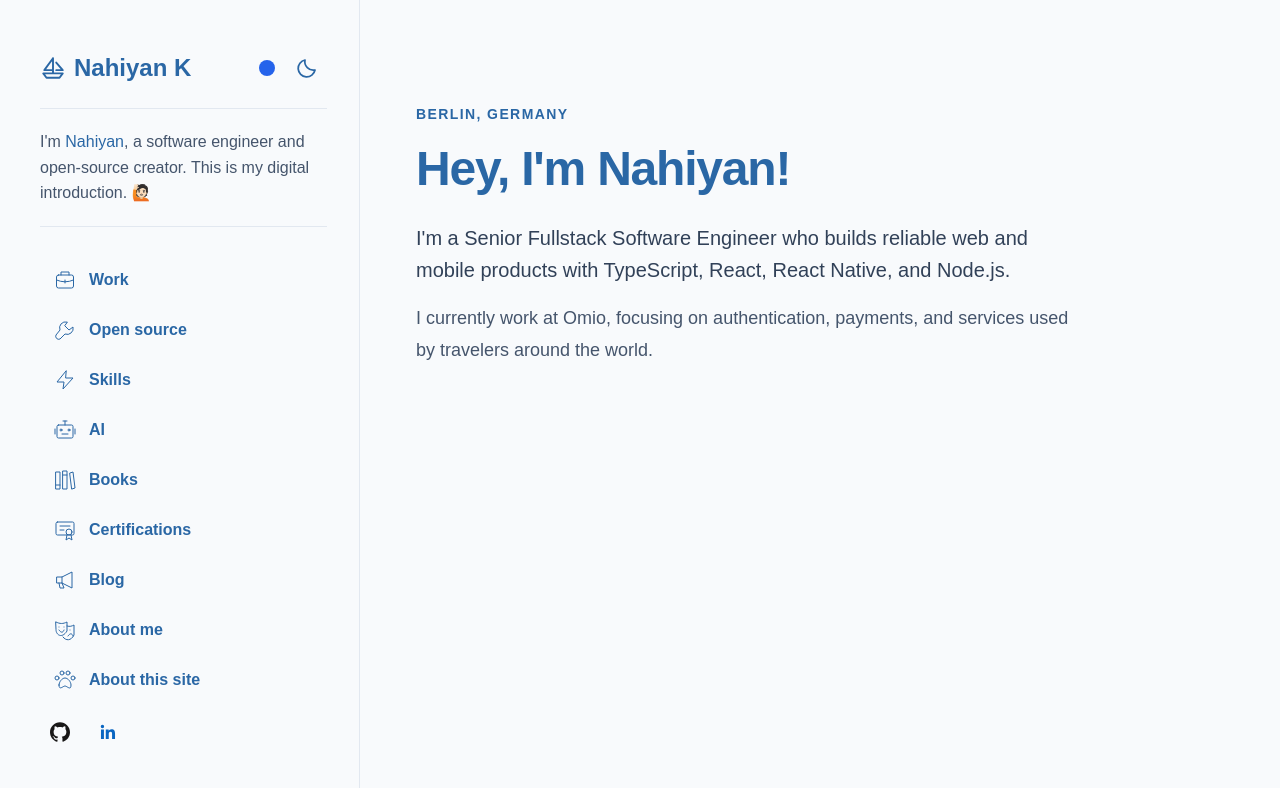
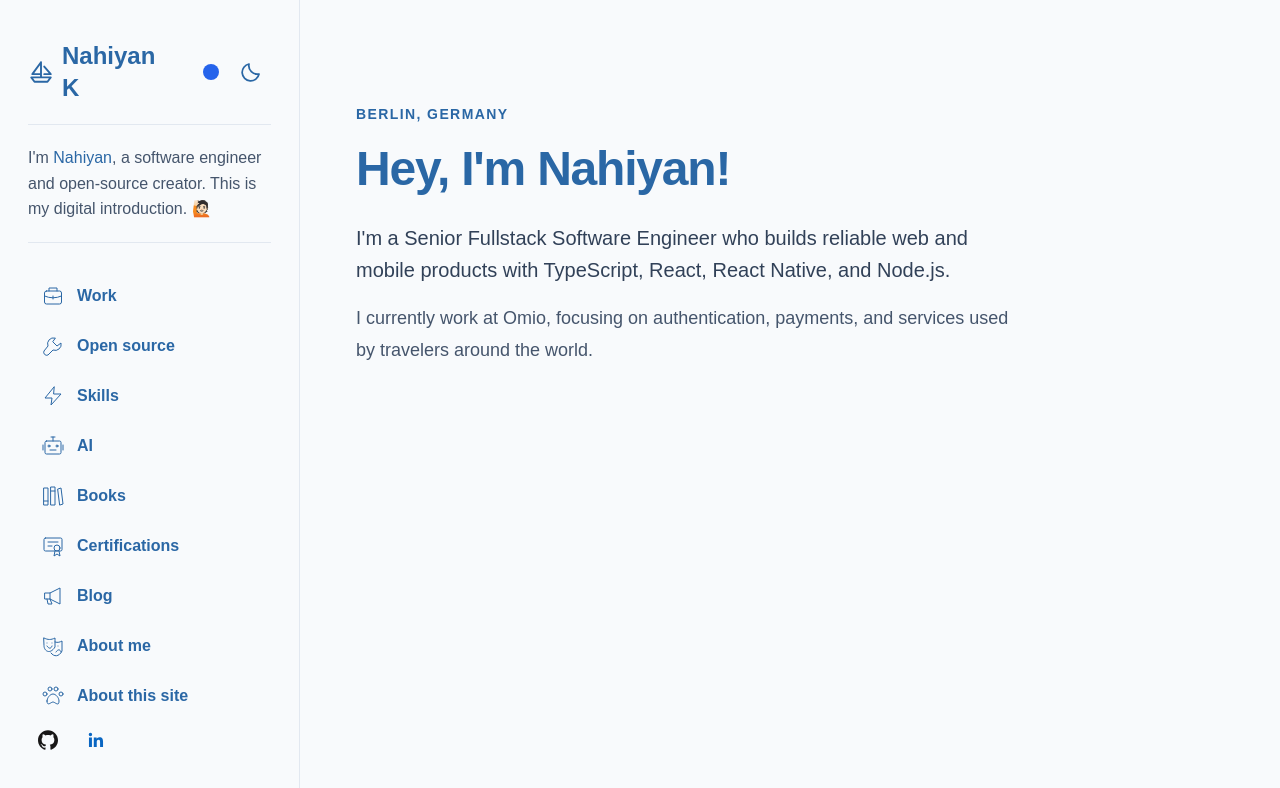
Before and after one commit to ayonious/oyon-portfolio, a Next.js app: page / in a window 1280 px wide. Shown: the top 788 px of the page. Built offline with nearby package versions, Linux system fonts and the light colour scheme.

Commit message:
style: center layout with document scrolling

```diff
--- a/app/layout.tsx
+++ b/app/layout.tsx
@@ -10,9 +10,9 @@ export default function RootLayout({ children }: { children: ReactNode }) {
   return (
     <html lang="en">
       <body>
-        <div className="lg:grid lg:h-screen lg:grid-cols-[360px_minmax(0,1fr)] lg:overflow-hidden">
+        <div className="lg:mx-auto lg:grid lg:max-w-[1360px] lg:grid-cols-[300px_minmax(0,1fr)]">
           <ProfileSidebar />
-          <main className="px-6 py-6 sm:px-8 lg:h-screen lg:overflow-y-auto lg:px-10 lg:py-10 xl:px-14">
+          <main className="px-6 py-6 sm:px-8 lg:px-10 lg:py-10 xl:px-14">
             {children}
           </main>
         </div>
--- a/components/ProfileSidebar.tsx
+++ b/components/ProfileSidebar.tsx
@@ -38,7 +38,7 @@ export default function ProfileSidebar() {
   const pathname = usePathname();
 
   return (
-    <aside className="border-b border-slate-200 px-6 py-8 transition-colors dark:border-slate-700 dark:bg-slate-900 sm:px-8 lg:h-screen lg:border-r lg:border-b-0 lg:px-8 lg:py-12 lg:pl-10">
+    <aside className="border-b border-slate-200 px-6 py-8 transition-colors dark:border-slate-700 dark:bg-slate-900 sm:px-8 lg:sticky lg:top-0 lg:h-screen lg:overflow-y-auto lg:border-r lg:border-b-0 lg:px-7 lg:py-10">
       <div className="flex h-full flex-col">
         <div>
           <div className="flex items-center justify-between gap-4 border-b border-slate-200 pb-5 dark:border-slate-700">
```
